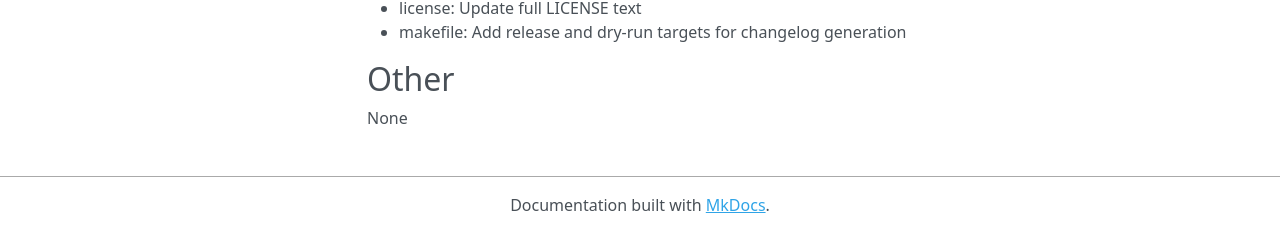
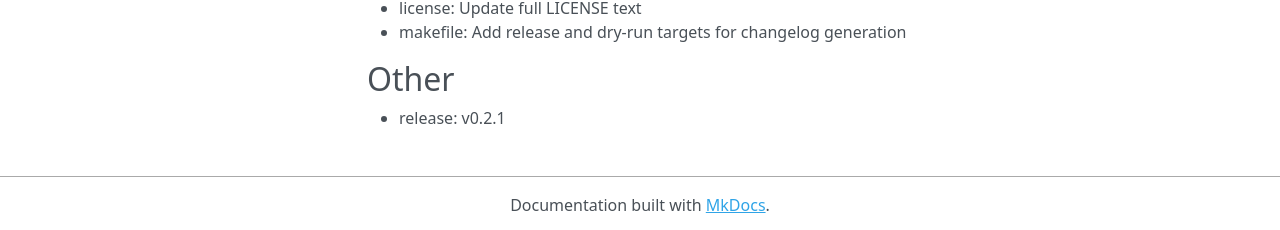
Before and after one commit to ZomiLearner/zomi-syl, an MkDocs documentation site: the page built from docs/releases/notes/0.2.1.md, in a window 1280 px wide and 1111 px high. Shown: the part 878-1108 px from the top of the window. Built offline with MkDocs 1.6.1, drawn with Linux system fonts in a browser that asks for light colours; nearby versions of some CDN libraries.

Commit message:
release: v0.2.1

```diff
--- a/docs/releases/notes/0.2.1.md
+++ b/docs/releases/notes/0.2.1.md
@@ -28,4 +28,4 @@ None
 - makefile: Add release and dry-run targets for changelog generation
 
 ## Other
-None
+- release: v0.2.1
```
Also changed, not shown: CHANGELOG.md (+4 -0 lines), 1 other file.
